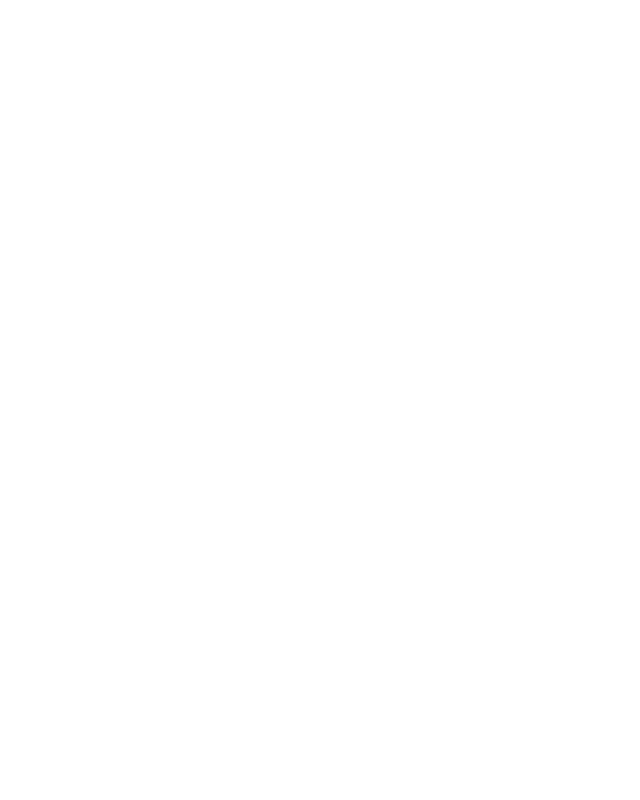
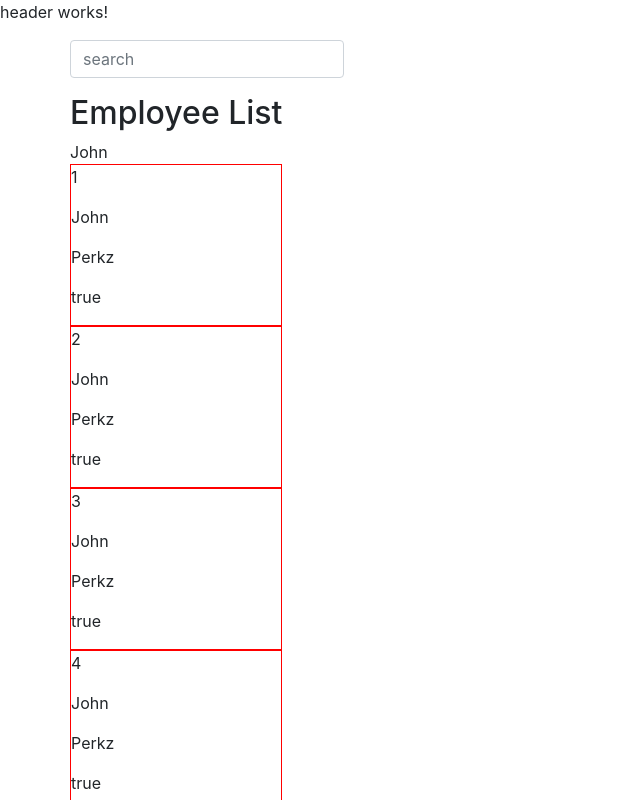
Before and after one commit to KaticaKaja/employees-register, an Angular app: page / in a window 1280 px wide. Shown: the top 800 px of the page, without its empty margins (0-640 px from the left). Built offline with nearby package versions, Linux system fonts and the light colour scheme.

Commit message:
fixed bug

```diff
--- a/src/app/components/empl-list/empl-list.component.html
+++ b/src/app/components/empl-list/empl-list.component.html
@@ -3,7 +3,7 @@
 {{ employeeList[0].name}}
 
 <div class="">
-    <div *ngFor="let item of employeeList"  [ngClass]="{'red-border-class'item.onVac}">
+    <div *ngFor="let item of employeeList"  [ngClass]="{'red-border-class': item.onVac}">
         <p>{{item.id}}</p>
         <p>{{item.name}}</p>
         <p>{{item.lastName}}</p>
```
Also changed, not shown: src/app/app.module.ts (+1 -6 lines).
